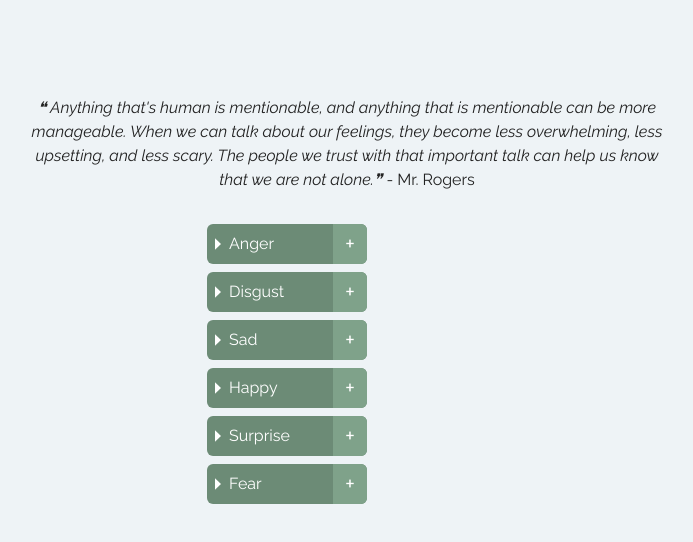
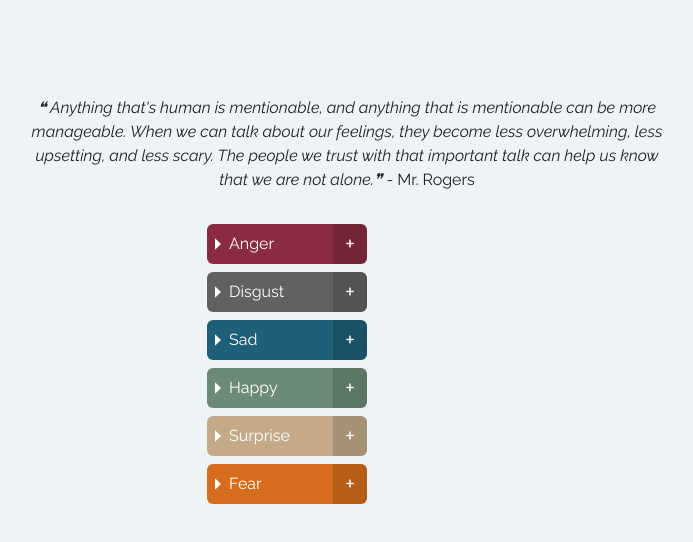
Before and after one commit to StevenVanBlerk/emotion-wheel, a Next.js app: page / in a window 1280 px wide. Shown: the top 542 px of the page, without its empty margins (293-986 px from the left). Built offline with nearby package versions, Linux system fonts and the light colour scheme.

Commit message:
Added 6 emotion colours

```diff
--- a/src/app/components/EmotionSelection/EmotionList/EmotionRecursiveButton/EmotionRecursiveButton.tsx
+++ b/src/app/components/EmotionSelection/EmotionList/EmotionRecursiveButton/EmotionRecursiveButton.tsx
@@ -7,6 +7,7 @@ type EmotionButtonProps = {
   emotionKeySequence: string[];
   onEmotionSelect: (emotionKeySequence: string[]) => void;
   onEmotionSubmit: (emotionKeySequence: string[]) => void;
+  parentBackgroundColour?: string;
 };
 
 const EmotionRecursiveButton = ({
@@ -14,6 +15,7 @@ const EmotionRecursiveButton = ({
   emotionKeySequence,
   onEmotionSelect,
   onEmotionSubmit,
+  parentBackgroundColour,
 }: EmotionButtonProps) => {
   const { label, subEmotions, isSelected, isActive, backgroundColor } = emotion;
 
@@ -22,11 +24,14 @@ const EmotionRecursiveButton = ({
 
   const cursorClassNames = `${isActive ? "cursor-pointer" : undefined}`;
   const hasSubEmotions = Object.keys(subEmotions).length > 0;
+
+  const emotionBackgroundColor = parentBackgroundColour || backgroundColor;
   return (
     <li className={`${isActive ? enabledClassNames : disabledClassNames}`}>
       {/* Buttons wrapper */}
       <div
         className={`text-md my-1 flex h-10 w-40 columns-1 rounded-md bg-primary text-primaryText`}
+        style={{ background: emotionBackgroundColor }}
       >
         {/* Expand button */}
         <button
@@ -44,21 +49,23 @@ const EmotionRecursiveButton = ({
                 className={`${isSelected ? "rotate-90" : "rotate-0"} transition-transform`}
               />
             )}
-            <label className="ml-2 ">{label}</label>
+            <label className="ml-2">{label}</label>
           </div>
         </button>
         {/* Submit button */}
         <button
-          className="ml-auto h-full rounded-r-md bg-secondary px-3"
+          className="relative ml-auto h-full rounded-r-md  px-3"
           disabled={!isActive}
           onClick={() => onEmotionSubmit(emotionKeySequence)}
         >
           <label
-            className={`${cursorClassNames} text-2xl`}
+            className={`${cursorClassNames} relative z-20 text-2xl`}
             aria-label={`select ${label}`}
           >
             +
           </label>
+          {/* dark opacity layer */}
+          <div className="absolute left-0 top-0 h-full w-full rounded-r-md bg-black opacity-15" />
         </button>
       </div>
       {/* SubEmotions */}
@@ -72,6 +79,7 @@ const EmotionRecursiveButton = ({
                 emotionKeySequence={[...emotionKeySequence, key]}
                 onEmotionSelect={onEmotionSelect}
                 onEmotionSubmit={onEmotionSubmit}
+                parentBackgroundColour={emotionBackgroundColor}
               />
             );
           })}
--- a/src/app/components/IntrospectiveQuestions/Question/Question.tsx
+++ b/src/app/components/IntrospectiveQuestions/Question/Question.tsx
@@ -30,7 +30,7 @@ const Question = ({
 
       {hasSubmitButton && (
         <button
-          className={`${isDisabled ? "opacity-50" : "opacity-100"} text-md mx-auto mt-3 flex h-10 items-center text-nowrap rounded bg-primary p-2 text-left text-primaryText`}
+          className={`${isDisabled ? "opacity-50" : "opacity-100"} text-md mx-auto mt-3 flex h-10 items-center text-nowrap rounded bg-secondary p-2 text-left text-primaryText`}
           onClick={() => {
             onSubmit();
             setIsDisabled(true);
--- a/src/app/components/SelectedEmotions/Pill/Pill.tsx
+++ b/src/app/components/SelectedEmotions/Pill/Pill.tsx
@@ -1,12 +1,19 @@
 import Image from "next/image";
 import close from "/public/icons/closeIcon.svg";
 
-type PillProps = { label: string; onClear: (label: string) => void };
+type PillProps = {
+  label: string;
+  onClear: (label: string) => void;
+  backgroundColor: string;
+};
 
-const Pill = ({ label, onClear }: PillProps) => {
+const Pill = ({ label, onClear, backgroundColor }: PillProps) => {
   const buttonId = `emotion-${label}`;
   return (
-    <li className="flex w-fit justify-between gap-2 rounded-full bg-primary pl-2 text-primaryText">
+    <li
+      className="flex w-fit justify-between gap-2 rounded-full pl-2 text-primaryText"
+      style={{ backgroundColor }}
+    >
       <label
         className="py-2"
         // htmlFor={buttonId} // removing this is a bandaid solution to label triggering button onClick
@@ -15,13 +22,15 @@ const Pill = ({ label, onClear }: PillProps) => {
       </label>
       <button
         id={buttonId}
-        className="h-full rounded-r-full bg-secondary pr-3 text-primaryText"
+        className="relative h-full rounded-r-full pr-3 text-primaryText"
         onClick={(e) => onClear(label)}
         aria-label={`remove ${label}`}
       >
-        <div className="ml-2 flex">
+        <div className="relative z-20 ml-2 flex">
           <Image src={close} alt="" height={12} />
         </div>
+        {/* dark opacity layer */}
+        <div className="absolute left-0 top-0 z-10 h-full w-full rounded-r-full bg-black opacity-15" />
       </button>
     </li>
   );
--- a/src/app/components/SelectedEmotions/SelectedEmotions.tsx
+++ b/src/app/components/SelectedEmotions/SelectedEmotions.tsx
@@ -1,3 +1,4 @@
+import { getBackgroundColor } from "@/app/utils/emotions";
 import { Card } from "..";
 import Pill from "./Pill";
 
@@ -16,11 +17,13 @@ const SelectedEmotions = ({
         {emotionGroup.map((emotionKeySequence) => {
           const [emotionKeyT0, emotionKeyT1, emotionKeyT2] = emotionKeySequence;
           const emotionLabel = emotionKeyT2 || emotionKeyT1 || emotionKeyT0;
+          const backgroundColor = getBackgroundColor(emotionKeyT0);
           return (
             <Pill
               key={emotionLabel}
               label={emotionLabel}
               onClear={removeEmotionFromGroup}
+              backgroundColor={backgroundColor}
             />
           );
         })}
--- a/src/app/utils/emotions.ts
+++ b/src/app/utils/emotions.ts
@@ -182,7 +182,7 @@ export const formatEmotionsInitialState = (
 export const staticEmotions: StaticEmotion[] = [
   {
     label: "Anger",
-    backgroundColor: "#F490B7",
+    backgroundColor: "#8B2B41",
     subEmotions: [
       {
         label: "Hurt",
@@ -284,7 +284,7 @@ export const staticEmotions: StaticEmotion[] = [
   },
   {
     label: "Disgust",
-    backgroundColor: "#F5EF8D",
+    backgroundColor: "#616161",
     subEmotions: [
       {
         label: "Disapproval",
@@ -322,7 +322,7 @@ export const staticEmotions: StaticEmotion[] = [
   },
   {
     label: "Sad",
-    backgroundColor: "#B3BCE4",
+    backgroundColor: "#1F5F77",
     subEmotions: [
       {
         label: "Guilty",
@@ -376,7 +376,7 @@ export const staticEmotions: StaticEmotion[] = [
   },
   {
     label: "Happy",
-    backgroundColor: "#B8E29C",
+    backgroundColor: "#6C8B76",
     subEmotions: [
       {
         label: "Optimistic",
@@ -446,7 +446,7 @@ export const staticEmotions: StaticEmotion[] = [
   },
   {
     label: "Surprise",
-    backgroundColor: "#B0E4E2",
+    backgroundColor: "#C4AA88",
     subEmotions: [
       {
         label: "Excited",
@@ -484,7 +484,7 @@ export const staticEmotions: StaticEmotion[] = [
   },
   {
     label: "Fear",
-    backgroundColor: "#F7B193",
+    backgroundColor: "#D66D1C",
     subEmotions: [
       {
         label: "Scared",
@@ -537,3 +537,10 @@ export const staticEmotions: StaticEmotion[] = [
     ],
   },
 ];
+
+export const getBackgroundColor = (emotionKey: string) => {
+  const color = staticEmotions.find(
+    (emotion) => emotion.label === emotionKey,
+  )?.backgroundColor;
+  return color;
+};
```
